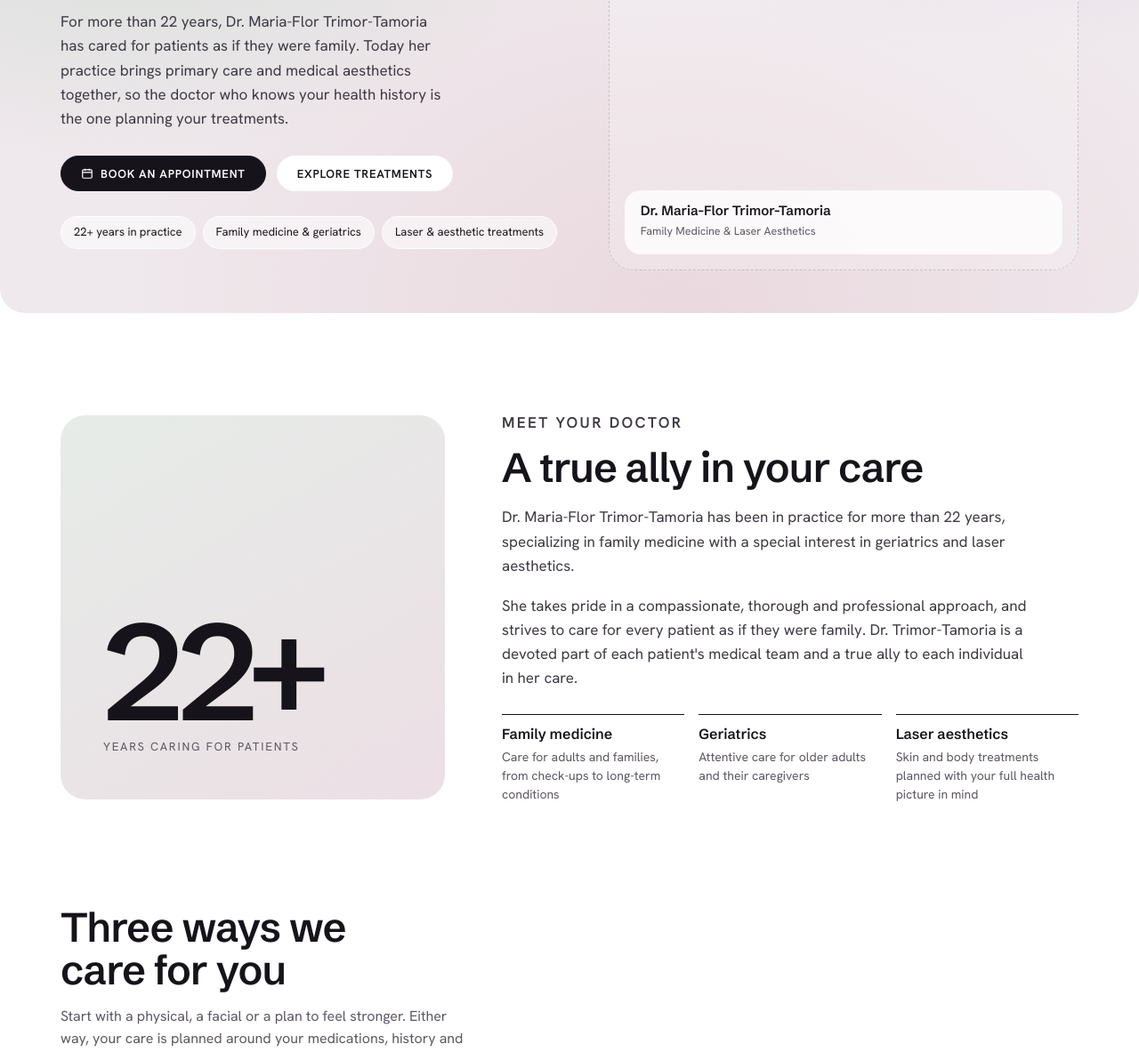
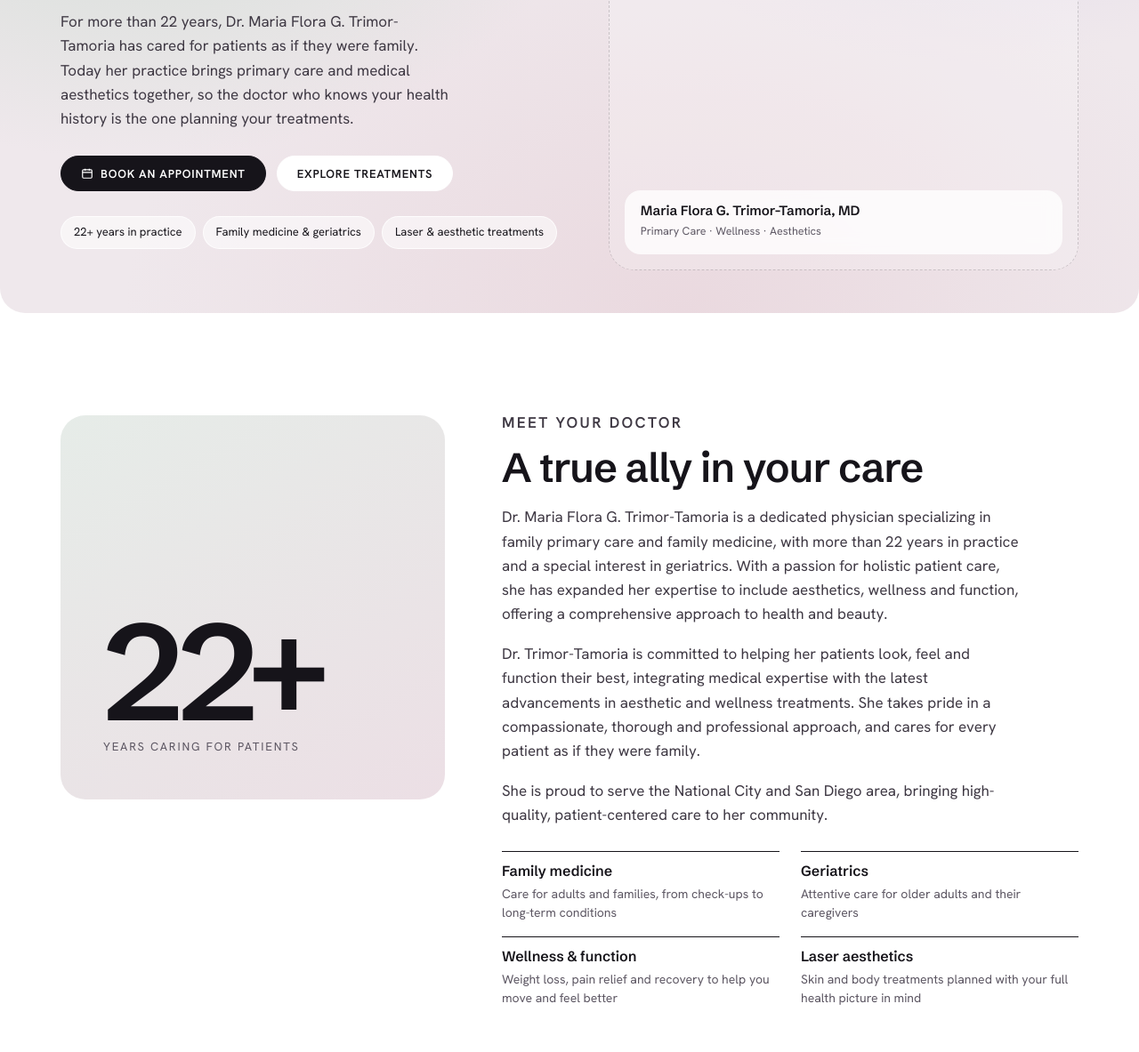
Before and after one commit to TimothyBoyd/Dr.MariaFlorTrimorTamoria, a plain HTML site: page index.html in a window 1280 px wide. Shown: the part 557-1740 px from the top of the page at 89% size. Drawn offline with Linux system fonts and the light colour scheme.

Commit message:
Update doctor name and description in index.html

```diff
--- a/index.html
+++ b/index.html
@@ -4,7 +4,7 @@
 <meta charset="utf-8">
 <meta name="viewport" content="width=device-width, initial-scale=1, viewport-fit=cover">
 <title>Dr. Trimor-Tamoria</title>
-<meta name="description" content="Primary care and aesthetic wellness with Dr. Maria-Flor Trimor-Tamoria in National City, CA — family medicine, care, body contouring, skin rejuvenation and medical-grade skincare under one roof.">
+<meta name="description" content="Primary care and aesthetic wellness with Dr. Maria Flora G. Trimor-Tamoria in National City, CA — family medicine, care, body contouring, skin rejuvenation and medical-grade skincare under one roof.">
 <link rel="preconnect" href="https://fonts.googleapis.com">
 <link rel="preconnect" href="https://fonts.gstatic.com" crossorigin>
 <link rel="stylesheet" href="https://fonts.googleapis.com/css2?family=Schibsted+Grotesk:wght@500;600;700&family=Hanken+Grotesk:wght@400;500;600&display=swap">
@@ -71,7 +71,7 @@ p{margin:0}
 .hero-pillars{display:flex;flex-wrap:wrap;gap:8px}
 .hero-pillars span{font-size:13px;padding:7px 14px;border-radius:999px;background:rgba(255,255,255,.55);border:1px solid rgba(255,255,255,.8)}
 
-/* Reserved portrait slot — replace .portrait-placeholder with <img src="images/dr-tamoria.jpg" alt="Dr. Maria-Flor Trimor-Tamoria"> */
+/* Reserved portrait slot — replace .portrait-placeholder with <img src="images/dr-tamoria.jpg" alt="Dr. Maria Flora G. Trimor-Tamoria"> */
 .portrait{position:relative;align-self:stretch;min-height:520px;border-radius:var(--r-lg);overflow:hidden}
 .portrait img{width:100%;height:100%;object-fit:cover;object-position:top center}
 .portrait-placeholder{position:absolute;inset:0;display:flex;flex-direction:column;align-items:center;justify-content:center;gap:10px;
@@ -193,7 +193,7 @@ textarea{min-height:90px;resize:vertical}
 .about-copy{display:flex;flex-direction:column;gap:18px;min-width:0}
 .about-copy h2{font-size:clamp(30px,3.6vw,46px);line-height:1.05;font-weight:600}
 .about-copy > p{max-width:62ch;color:#3e3843;font-size:17px}
-.focus{list-style:none;margin:8px 0 0;padding:0;display:grid;grid-template-columns:repeat(3,minmax(0,1fr));gap:16px}
+.focus{list-style:none;margin:8px 0 0;padding:0;display:grid;grid-template-columns:repeat(2,minmax(0,1fr));gap:16px 24px}
 .focus li{border-top:1px solid var(--ink);padding-top:12px;display:flex;flex-direction:column;gap:6px}
 .focus strong{font:600 16px/1.2 var(--display)}
 .focus span{font-size:14px;color:var(--ink-soft);line-height:1.5}
@@ -324,9 +324,9 @@ footer{padding-block:40px 56px;color:var(--ink-soft);font-size:13.5px}
     <div class="hero-card">
       <div class="wrap hero-grid">
         <div class="hero-copy">
-          <p class="eyebrow">Family medicine · Laser aesthetics · National City, CA</p>
+          <p class="eyebrow">Primary care · Wellness &amp; function · Aesthetics · National City, CA</p>
           <h1>Whole-body care, <em>one</em> physician</h1>
-          <p class="hero-lede">For more than 22 years, Dr. Maria-Flor Trimor-Tamoria has cared for patients as if they were family. Today her practice brings primary care and medical aesthetics together, so the doctor who knows your health history is the one planning your treatments.</p>
+          <p class="hero-lede">For more than 22 years, Dr. Maria Flora G. Trimor-Tamoria has cared for patients as if they were family. Today her practice brings primary care and medical aesthetics together, so the doctor who knows your health history is the one planning your treatments.</p>
           <div class="hero-actions">
             <a class="btn btn-dark" href="#visit"><svg viewBox="0 0 24 24" fill="none" stroke="currentColor" stroke-width="2"><rect x="3" y="5" width="18" height="16" rx="2"/><path d="M3 10h18M8 3v4M16 3v4"/></svg>Book an appointment</a>
             <a class="btn btn-light" href="#technology">Explore treatments</a>
@@ -343,7 +343,7 @@ footer{padding-block:40px 56px;color:var(--ink-soft);font-size:13.5px}
             Portrait coming soon
           </div>
           <div class="portrait-tag">
-            <div><strong>Dr. Maria-Flor Trimor-Tamoria</strong><small>Family Medicine &amp; Laser Aesthetics</small></div>
+            <div><strong>Maria Flora G. Trimor-Tamoria, MD</strong><small>Primary Care · Wellness · Aesthetics</small></div>
           </div>
         </div>
       </div>
@@ -357,11 +357,13 @@ footer{padding-block:40px 56px;color:var(--ink-soft);font-size:13.5px}
       <div class="about-copy">
         <p class="eyebrow">Meet your doctor</p>
         <h2>A true ally in your care</h2>
-        <p>Dr. Maria-Flor Trimor-Tamoria has been in practice for more than 22 years, specializing in family medicine with a special interest in geriatrics and laser aesthetics.</p>
-        <p>She takes pride in a compassionate, thorough and professional approach, and strives to care for every patient as if they were family. Dr. Trimor-Tamoria is a devoted part of each patient's medical team and a true ally to each individual in her care.</p>
+        <p>Dr. Maria Flora G. Trimor-Tamoria is a dedicated physician specializing in family primary care and family medicine, with more than 22 years in practice and a special interest in geriatrics. With a passion for holistic patient care, she has expanded her expertise to include aesthetics, wellness and function, offering a comprehensive approach to health and beauty.</p>
+        <p>Dr. Trimor-Tamoria is committed to helping her patients look, feel and function their best, integrating medical expertise with the latest advancements in aesthetic and wellness treatments. She takes pride in a compassionate, thorough and professional approach, and cares for every patient as if they were family.</p>
+        <p>She is proud to serve the National City and San Diego area, bringing high-quality, patient-centered care to her community.</p>
         <ul class="focus">
           <li><strong>Family medicine</strong><span>Care for adults and families, from check-ups to long-term conditions</span></li>
           <li><strong>Geriatrics</strong><span>Attentive care for older adults and their caregivers</span></li>
+          <li><strong>Wellness &amp; function</strong><span>Weight loss, pain relief and recovery to help you move and feel better</span></li>
           <li><strong>Laser aesthetics</strong><span>Skin and body treatments planned with your full health picture in mind</span></li>
         </ul>
       </div>
@@ -672,7 +674,7 @@ footer{padding-block:40px 56px;color:var(--ink-soft);font-size:13.5px}
 
 <footer>
   <div class="wrap foot">
-    <span>© 2026 Dr. Maria-Flor Trimor-Tamoria · 502 Euclid Ave. #103, National City, CA 91950 · (619) 267-5884</span>
+    <span>© 2026 Maria Flora G. Trimor-Tamoria, MD Medical Clinic Inc. · 502 Euclid Ave. #103, National City, CA 91950 · (619) 267-5884</span>
     <span>This site is for general information and is not medical advice.</span>
   </div>
 </footer>
```
